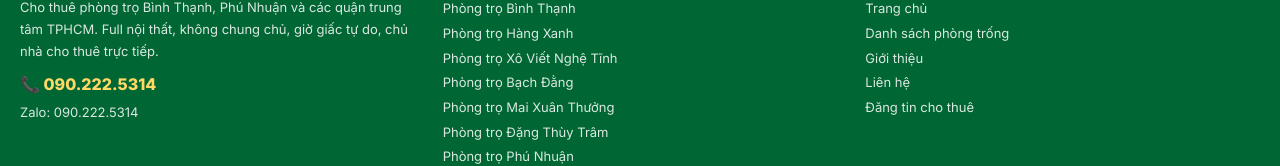
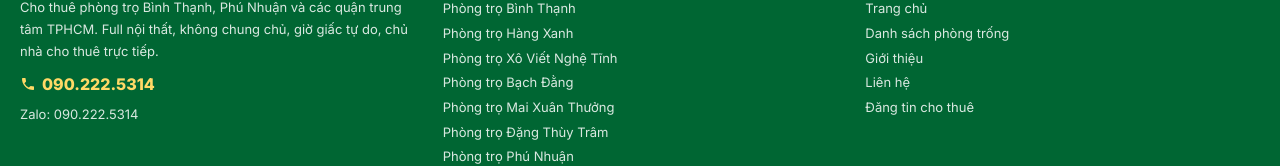
Before and after one commit to dmtrinc/rent-house-app, a Next.js app: page / in a window 1280 px wide. Shown: the part 762-928 px from the top of the page. Built offline with nearby package versions, Linux system fonts and the light colour scheme; no server answers; the database is empty.

Commit message:
Footer: icon điện thoại SVG màu vàng cùng màu text
Co-Authored-By: Claude Opus 5 <noreply@anthropic.com>

```diff
--- a/app/components/SiteFooter.tsx
+++ b/app/components/SiteFooter.tsx
@@ -23,7 +23,12 @@ export default function SiteFooter() {
           <p style={{ fontSize: 13, lineHeight: 1.7, margin: "0 0 10px", color: "rgba(255,255,255,0.85)" }}>
             Cho thuê phòng trọ Bình Thạnh, Phú Nhuận và các quận trung tâm TPHCM. Full nội thất, không chung chủ, giờ giấc tự do, chủ nhà cho thuê trực tiếp.
           </p>
-          <a href={`tel:${HOTLINE}`} style={{ color: YELLOW, fontWeight: 800, fontSize: 16, textDecoration: "none" }}>📞 {HOTLINE_DISPLAY}</a>
+          <a href={`tel:${HOTLINE}`} style={{ color: YELLOW, fontWeight: 800, fontSize: 16, textDecoration: "none", display: "inline-flex", alignItems: "center", gap: 6 }}>
+            <svg width="16" height="16" viewBox="0 0 24 24" fill="currentColor" aria-hidden="true">
+              <path d="M6.6 10.8a15.1 15.1 0 0 0 6.6 6.6l2.2-2.2a1 1 0 0 1 1-.25c1.1.37 2.3.57 3.6.57a1 1 0 0 1 1 1V20a1 1 0 0 1-1 1A17 17 0 0 1 3 4a1 1 0 0 1 1-1h3.5a1 1 0 0 1 1 1c0 1.25.2 2.45.57 3.57a1 1 0 0 1-.25 1L6.6 10.8z" />
+            </svg>
+            {HOTLINE_DISPLAY}
+          </a>
           <br />
           <a href={`https://zalo.me/${HOTLINE}`} target="_blank" rel="noopener noreferrer" style={{ ...linkStyle, display: "inline-block", marginTop: 4 }}>Zalo: {HOTLINE_DISPLAY}</a>
         </div>
```
